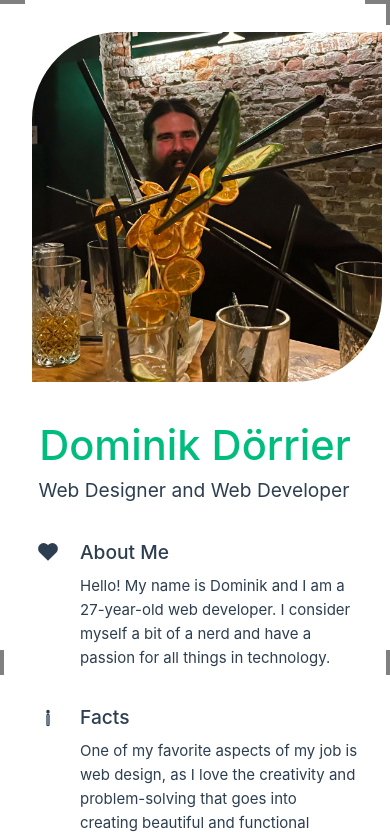
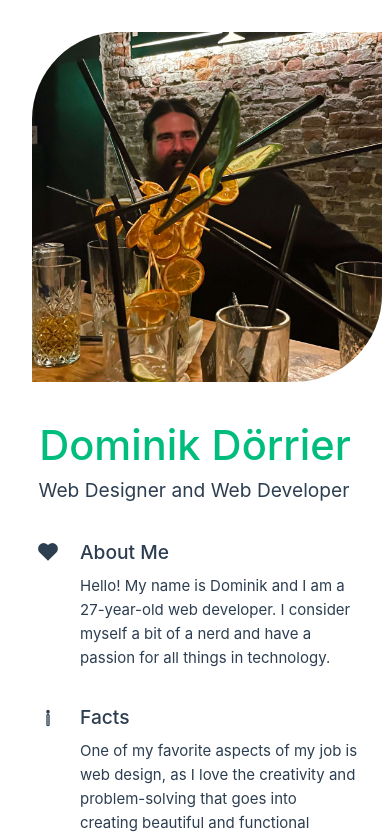
Before and after one commit to Tzyber/aboutme, a Vue app: page / in a window 390 px wide. Shown: the top 838 px of the page. Built offline with nearby package versions, Linux system fonts and the light colour scheme.

Commit message:
added media query

```diff
--- a/src/assets/base.css
+++ b/src/assets/base.css
@@ -72,28 +72,25 @@ body {
   -moz-osx-font-smoothing: grayscale;
 
 }
-
-#app{
+@media (min-width: 1024px) {
+  #app {
     --border-width: 4px;
     --border-color: grey;
-  background:
-
-          linear-gradient(to right,  var(--border-color) var(--border-width), transparent var(--border-width)) 0 50%,
+    background: linear-gradient(to right, var(--border-color) var(--border-width), transparent var(--border-width)) 0 50%,
     linear-gradient(to right, var(--border-color) var(--border-width), transparent var(--border-width)) 0 100%,
     linear-gradient(to left, var(--border-color) var(--border-width), transparent var(--border-width)) 100% 0,
     linear-gradient(to left, var(--border-color) var(--border-width), transparent var(--border-width)) 100% 50%,
     linear-gradient(to bottom, var(--border-color) var(--border-width), transparent var(--border-width)) 0 0,
     linear-gradient(to bottom, var(--border-color) var(--border-width), transparent var(--border-width)) 100% 0,
     linear-gradient(to top, var(--border-color) var(--border-width), transparent var(--border-width)) 0 100%,
-
     linear-gradient(to top, var(--border-color) var(--border-width), transparent var(--border-width)) 100% 100%;
 
     background-size: 25px 25px;
 
 
-
   }
 
-#app{
+  #app {
     background-repeat: no-repeat;
   }
+}
```
Lines whose indentation alone changed are shown as unchanged.
